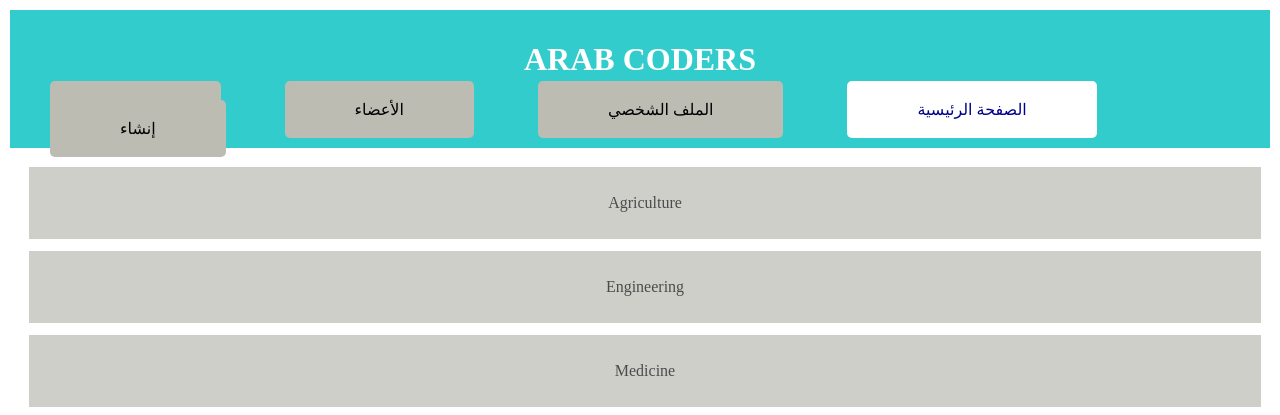
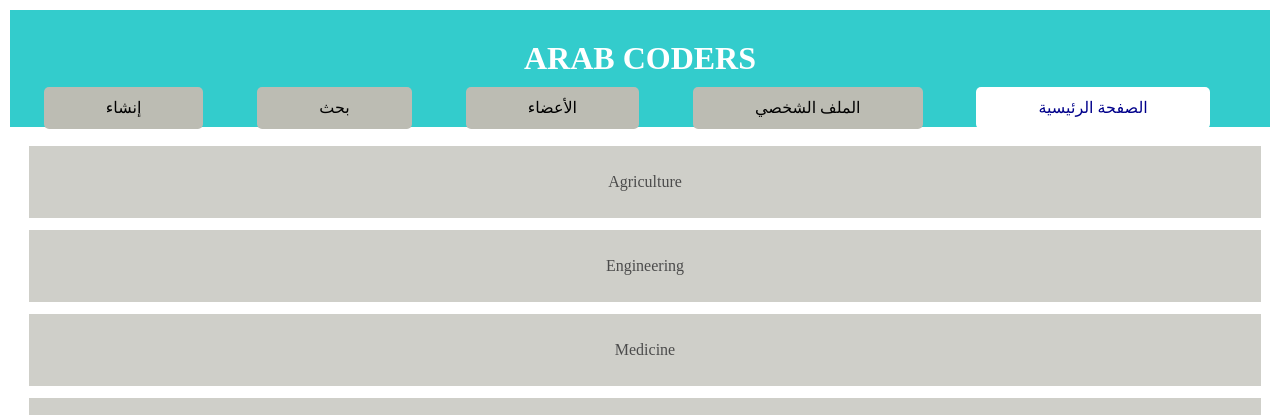
Before and after one commit to esraamostfa/forums-flask, a Flask app: page / in a window 1280 px wide. Shown: the top 415 px of the page. Run offline with Flask 2, Linux system fonts and the light colour scheme.

Commit message:
Fix bugs

```diff
--- a/app/static/style.css
+++ b/app/static/style.css
@@ -1,6 +1,6 @@
 header{
         background: #33cccc;
-        padding: 10px;
+        padding: 0.7%;
     }
 
  body{
@@ -21,9 +21,9 @@
     color: #000000;
     background: #BCBCB3;
     text-align: center;
-    margin: 30px;
+    margin: 1% 2% 0% 2%;
     text-decoration: none;
-    padding: 20px 70px;
+    padding: 1% 5% 1% 5%;
     border-radius: 5px;
 }
 
--- a/app/views.py
+++ b/app/views.py
@@ -4,6 +4,7 @@
 
 @app.route("/")
 @app.route("/index")
+@app.route("/index.html")
 def home():
     return render_template("index.html", posts = posts_store.get_all())
 
```
